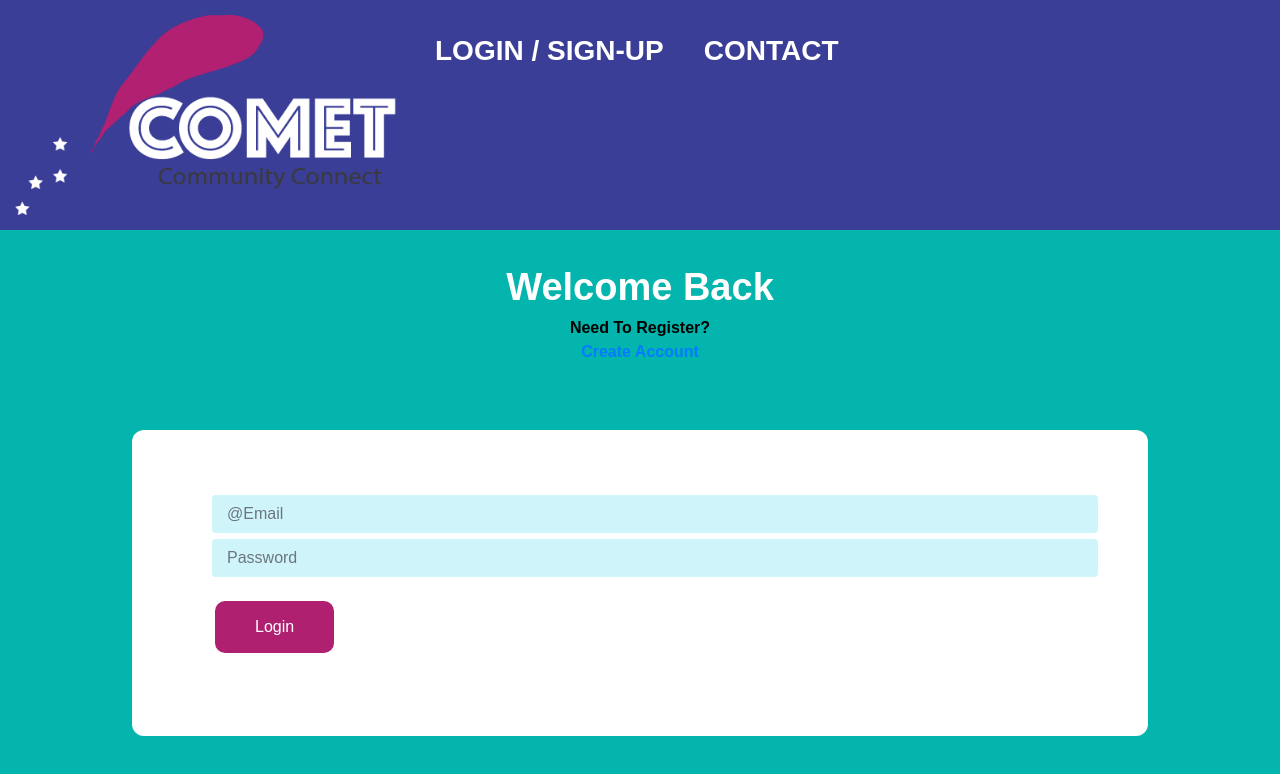
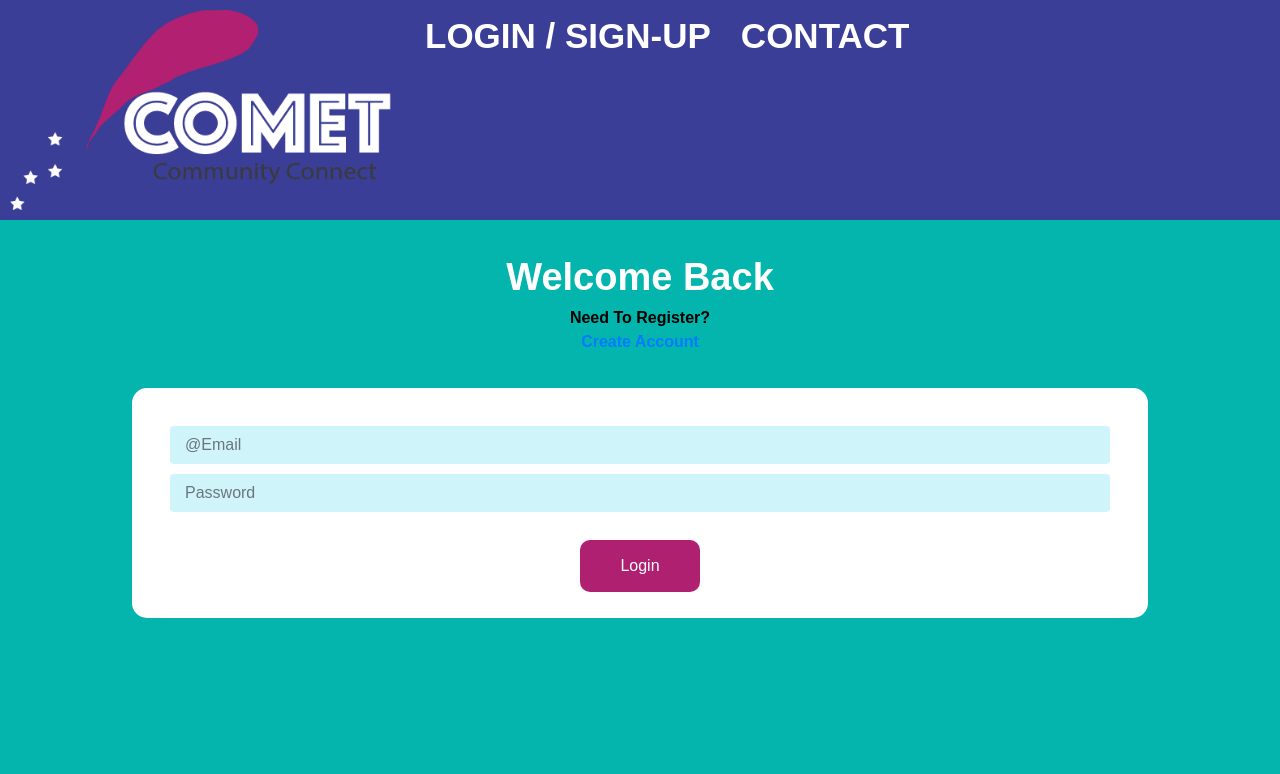
Before and after one commit to amgava/therandomsamaritans, a React (Create React App) app in the folder client/: page /login in a window 1280 px wide. Shown: the top 774 px of the page. Built offline with nearby package versions, Linux system fonts and the light colour scheme.

Commit message:
homepage spacing

```diff
--- a/client/src/components/Footer/Footer.js
+++ b/client/src/components/Footer/Footer.js
@@ -5,10 +5,6 @@ function Footer() {
     return (
         <div className="App-footer">
            <strong><img className="logocomet2" alt="homelink" src={require('./commetpink2.png') } /></strong>
-
-
-
-
         </div>
     );
 }
--- a/client/src/components/Navbar/Navbar.css
+++ b/client/src/components/Navbar/Navbar.css
@@ -1,10 +1,9 @@
-  ul.App-navbar {
-    border-style: inset;
-    padding: 15px;
-    position: static;
+ .App-navbar {
+    padding: 10px;
+    position: sticky;
     background-color:#3B3E96;
-    min-height: 20vh;
-    font-size: calc(12px + 2vmin);
+    min-height: 10vh;
+    font-size: 35px;
     color: white;
     text-transform: uppercase;
     border: none;
@@ -12,10 +11,8 @@
 
   li.menuLink {
     list-style-type: none;
-    margin-left: 5px;
-    margin-right: 5px;
-    display: inline-flex;
-    position: inherit;
+    display: inline;
+    position: sticky;
     /* font-size: calc(16px + 2vmin); */
   }
 
--- a/client/src/components/Navbar/Navbar.js
+++ b/client/src/components/Navbar/Navbar.js
@@ -6,11 +6,13 @@ import "./Navbar.css";
 
 function Navbar() {
     return (
-        <ul className="nav App-navbar">
-            <HomeLink />
-            <LoggedinLink />
-            <ContactLink />
-        </ul>
+        <div className="App-navbar">
+            <ul className="nav">
+                <HomeLink />
+                <LoggedinLink />
+                <ContactLink />
+            </ul>
+        </div>
     );
 }
 
--- a/client/src/components/Newuserform/Newuserform.css
+++ b/client/src/components/Newuserform/Newuserform.css
@@ -1,5 +1,5 @@
 .formInput {
-    max-width: 50%;
+    max-width: 80%;
     margin: auto;
     text-align: center;
 }
--- a/client/src/components/Newuserform/Newuserform.js
+++ b/client/src/components/Newuserform/Newuserform.js
@@ -59,7 +59,6 @@ function Newuserform(props) {
           placeholder="Nearest Subway"
           id="location"
         />
-
         <button onClick={props.handleNewUserFormSubmit} className="submitButton">
           Register
         </button>
--- a/client/src/pages/Home/Home.css
+++ b/client/src/pages/Home/Home.css
@@ -3,13 +3,13 @@
 }
 
 .homepageToggleBar {
-  width: 60%;
+  width: 80%;
   margin: auto;
 }
 
 .signupform-input {
-  margin: 25px;
-
+  margin: 35px;
+  margin-bottom: 5px;
 }
 
 .pageToggleButton {
@@ -21,18 +21,15 @@
   padding: 14px 40px;
   border: 2px solid white;
   border-radius: 12px;
-
 }
 
 .signupSpacer {
+    padding: 3px;
+    background-color: white;
+    border-radius: 15px;
+    margin: 0px;
+    display: inline-block;
     width: 80%;
-    padding: 5vh;
-    background-color: white;
-    border-radius: 12px;
-    text-align: justify;
-    margin-left: auto;
-    margin-right: auto;
-    margin-top: 4vh;
 }
 
 button.submitButton {
@@ -45,30 +42,17 @@ button.submitButton {
   border: 2px solid white;
 }
 
-.signupBody {
-    background-color: lightblue;
-    min-height: 20vh;
-    font-size: calc(5px + 2vmin);
-    color: black;
-    padding: 15vh;
-    margin: 5vh;
-    line-height: 5vh;
-  }
-
 P.alreadyMember {
  display: inline-block;
- margin: auto;
- padding-left: 20vh;
  font-size: 25px;
   }
 
 input.form-control {
-      margin-left: 15px;
       background-color:rgba(19, 203, 228,0.2);
       border: 2px solid rgb(19, 203, 228);
       padding: 15px;
       display: inline-block;
-      margin-bottom: 6px;
+      margin-bottom: 10px;
       border: none;
   }
 
```
Also changed, not shown: 3 other files (tests, documents, lock files or other folders).
